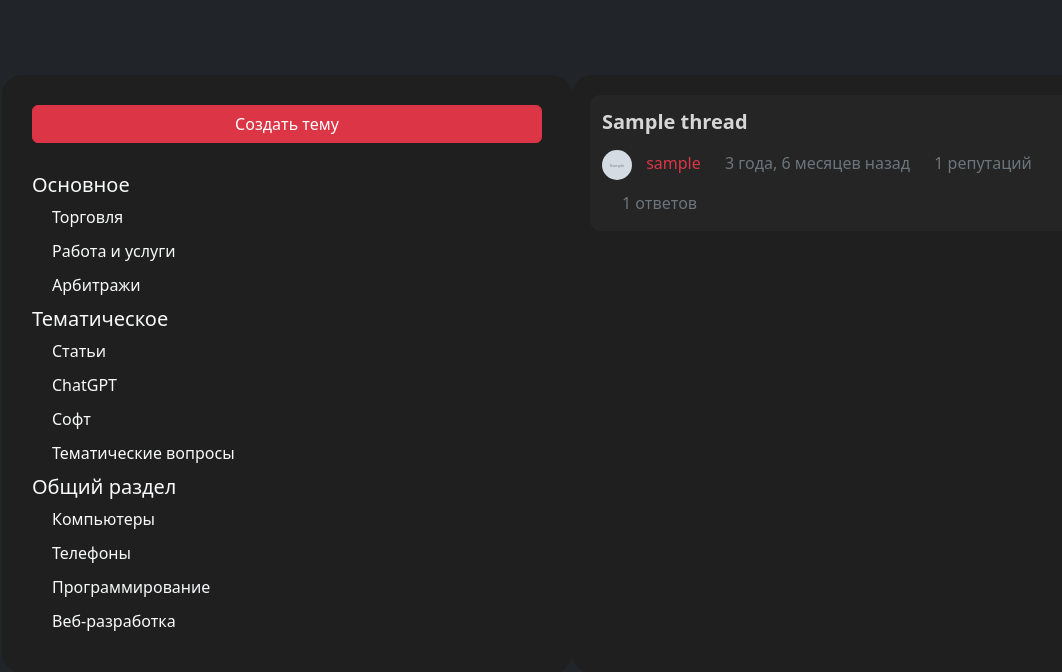
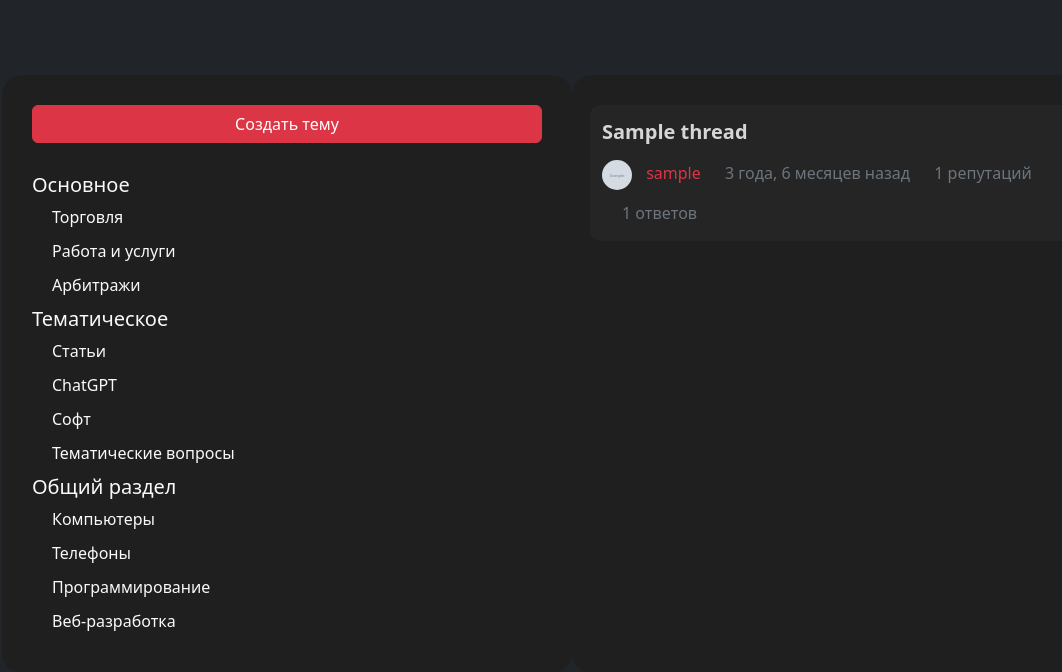
Before and after one commit to summoner1904/forum, a Django app: page / in a window 1280 px wide. Shown: the part 72-744 px from the top of the page, without its empty margins (68-1130 px from the left). Run offline with Django 4.2, Linux system fonts and the light colour scheme; tables that the repository leaves empty hold one stand-in row (values such as "Sample post"); grey boxes marked "Sample" are stand-in pictures; some libraries are stand-ins or nearby versions.

Commit message:
Поправлены стили на главной странице.

```diff
--- a/market/templates/market/index.html
+++ b/market/templates/market/index.html
@@ -106,9 +106,9 @@
             <a href="#" class="text-light d-block" style="margin-left: 20px;margin-bottom: 10px;text-decoration:none;">Веб-разработка</a>
         </div>
         <div class="col-md-6 col-xxl-8 offset-xxl-1 pulse animated"
-             style="background: #1f1f1f;padding: 0 30px;border-radius: 20px;">
+             style="background: #1f1f1f;padding: 30px;border-radius: 20px;">
             {% for thread in threads %}
-            <div class="row" style="margin-top: 20px;">
+            <div class="row" style="margin-bottom: 20px;">
                 <div class="col" style="margin-top: 0;background: #252525;border-radius: 10px;padding-top: 15px;">
                     <h5 class="text-light" style="height: 25px;overflow: clip;margin-bottom: 15px;"><strong><a href="{% url 'threads:thread' thread.pk %}" style="color: rgb(214, 214, 214);text-decoration:none;">{{ thread.title }}</a></strong><br><br></h5><img width="30" height="30" src="../../media/{{ thread.user.avatar }}" style="border-radius: 30px;">
                     <a href="{% url 'cabinet:profile' thread.user.pk %}" class="text-danger d-inline-block" style="margin-left: 10px;text-decoration:none;">{{ thread.user.username }}</a>
```
